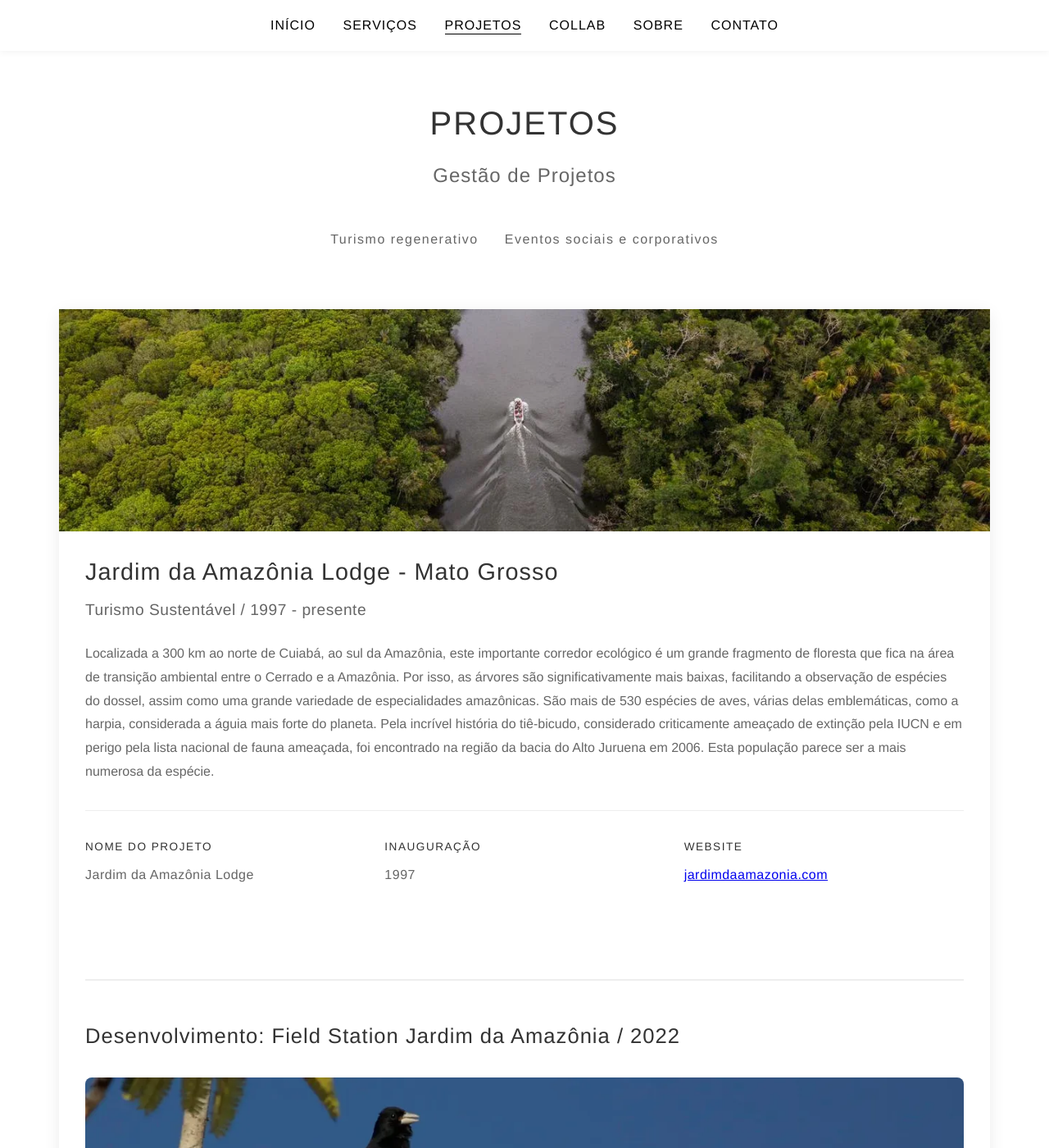
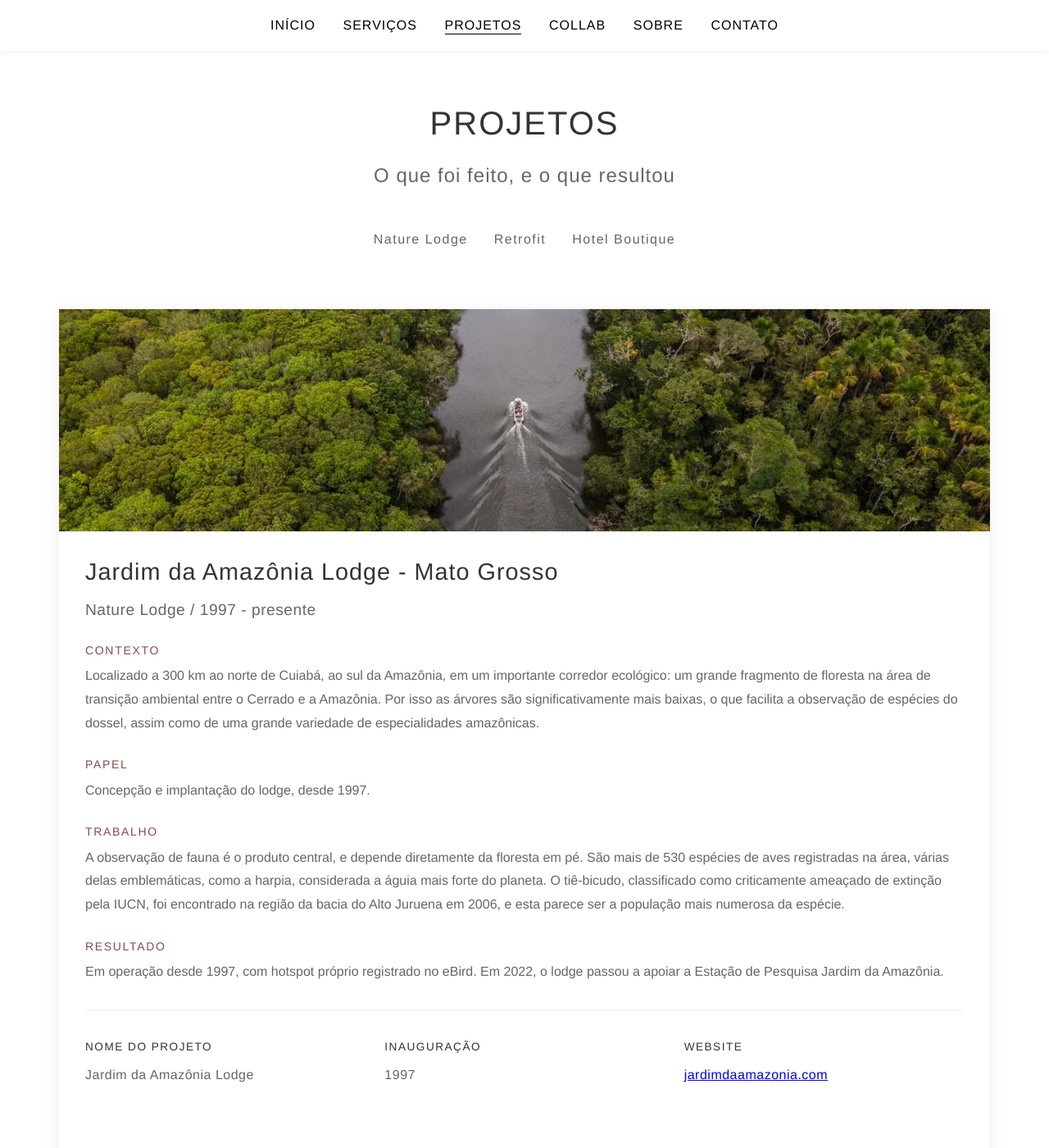
Before and after one commit to jpzank/raquel_zanchet.website, a Jekyll site: the page built from pages/projetos/index.html, in a window 1280 px wide and 1400 px high. Shown: the whole window at 82% size. Built offline with Jekyll 4.4.1, drawn with Linux system fonts in a browser that asks for light colours; some of the changed text lies outside the part shown.

Commit message:
Turn Projetos into cases and correct the Zank opening year
The page described the place, not the work. It now uses four fixed parts in
the same order, so the projects can be compared: contexto, papel, trabalho,
resultado.

Papel is the part that was missing from the whole site, and it needed
Raquel. For Jardim da Amazônia she confirmed conception and implementation
of the lodge, from 1997. For Zank the site already carried it in a field:
cofounder.

The Zank text also credits the two people the details block credits and the
prose did not: architecture by Marlem Vilela, interior design by Judith
Pottecher. An earlier draft of mine said Raquel led the interiors, which
would have taken credit from someone else. The details block was right and
the draft was wrong.

Opening year corrected to 2007, confirmed by Raquel. The page contradicted
itself: the details field said 2007 and the prose said 2008. Sobre repeated
the 2008 and is fixed too.

Also on this page: the header no longer says "Gestão de Projetos", and the
categories are the property types, matching the areas Raquel defined. The
"Eventos sociais e corporativos" category is gone, since it appears nowhere
in her business document.

```diff
--- a/css/styles.css
+++ b/css/styles.css
@@ -603,6 +603,41 @@ main {
 }
 
 /* --------------------------------------------------------------------------
+   Formato de caso, na página de projetos
+   -------------------------------------------------------------------------- */
+
+/* Contexto, papel, trabalho e resultado, sempre nesta ordem, para que os
+   projetos possam ser comparados entre si. Os rótulos usam o mesmo desenho
+   dos subgrupos da página de serviços. */
+.caso {
+    margin: 1.5rem 0 2rem;
+}
+
+.caso .caso-rotulo {
+    font-size: var(--font-size-sm);
+    font-weight: var(--font-weight-medium);
+    letter-spacing: 0.12em;
+    text-transform: uppercase;
+    color: var(--marca);
+    margin: 1.6rem 0 0.4rem;
+}
+
+.caso .caso-rotulo:first-child {
+    margin-top: 0;
+}
+
+.caso p {
+    margin-bottom: 0;
+}
+
+.mention-papel {
+    font-size: var(--font-size-sm);
+    letter-spacing: 0.04em;
+    color: var(--marca);
+    margin-bottom: 0.6rem;
+}
+
+/* --------------------------------------------------------------------------
    Bloco de texto corrido, usado em serviços e sobre
    -------------------------------------------------------------------------- */
 
--- a/pages/projetos/index.html
+++ b/pages/projetos/index.html
@@ -1,19 +1,20 @@
 ---
 layout: default
-title: "Projetos - Raquel Zanchet"
+title: "Projetos - Raquel Zanchet Hospitality"
 nav: "projetos"
 jsonld: "projetos"
 main_class: "projects-container"
-description: "Conheça os projetos de Raquel Zanchet em turismo sustentável, conservação da biodiversidade, retrofit e gestão de iniciativas com propósito ambiental."
-og_description: "Jardim da Amazônia Lodge, Zank Hotel Boutique e outros projetos de turismo sustentável, conservação da biodiversidade e retrofit."
+description: "Jardim da Amazônia Lodge e Zank Hotel Boutique: concepção, implantação e retrofit de produto hoteleiro, com o papel de Raquel Zanchet e o resultado de cada projeto."
+og_description: "Jardim da Amazônia Lodge, em operação desde 1997, e Zank Hotel Boutique, citado no New York Times e premiado pela Casa Claudia."
 ---
 
 <header class="page-header">
     <h1>PROJETOS</h1>
-    <h2>Gestão de Projetos</h2>
+    <h2>O que foi feito, e o que resultou</h2>
     <ul class="categories">
-        <li>Turismo regenerativo</li>
-        <li>Eventos sociais e corporativos</li>
+        <li>Nature Lodge</li>
+        <li>Retrofit</li>
+        <li>Hotel Boutique</li>
     </ul>
 </header>
 
@@ -25,8 +26,22 @@ og_description: "Jardim da Amazônia Lodge, Zank Hotel Boutique e outros projeto
         </picture>
         <div class="project-content">
             <h3>Jardim da Amazônia Lodge - Mato Grosso</h3>
-            <h4>Turismo Sustentável / 1997 - presente</h4>
-            <p>Localizada a 300 km ao norte de Cuiabá, ao sul da Amazônia, este importante corredor ecológico é um grande fragmento de floresta que fica na área de transição ambiental entre o Cerrado e a Amazônia. Por isso, as árvores são significativamente mais baixas, facilitando a observação de espécies do dossel, assim como uma grande variedade de especialidades amazônicas. São mais de 530 espécies de aves, várias delas emblemáticas, como a harpia, considerada a águia mais forte do planeta. Pela incrível história do tiê-bicudo, considerado criticamente ameaçado de extinção pela IUCN e em perigo pela lista nacional de fauna ameaçada, foi encontrado na região da bacia do Alto Juruena em 2006. Esta população parece ser a mais numerosa da espécie.</p>
+            <h4>Nature Lodge / 1997 - presente</h4>
+
+            <div class="caso">
+                <h4 class="caso-rotulo">Contexto</h4>
+                <p>Localizado a 300 km ao norte de Cuiabá, ao sul da Amazônia, em um importante corredor ecológico: um grande fragmento de floresta na área de transição ambiental entre o Cerrado e a Amazônia. Por isso as árvores são significativamente mais baixas, o que facilita a observação de espécies do dossel, assim como de uma grande variedade de especialidades amazônicas.</p>
+
+                <h4 class="caso-rotulo">Papel</h4>
+                <p>Concepção e implantação do lodge, desde 1997.</p>
+
+                <h4 class="caso-rotulo">Trabalho</h4>
+                <p>A observação de fauna é o produto central, e depende diretamente da floresta em pé. São mais de 530 espécies de aves registradas na área, várias delas emblemáticas, como a harpia, considerada a águia mais forte do planeta. O tiê-bicudo, classificado como criticamente ameaçado de extinção pela IUCN, foi encontrado na região da bacia do Alto Juruena em 2006, e esta parece ser a população mais numerosa da espécie.</p>
+
+                <h4 class="caso-rotulo">Resultado</h4>
+                <p>Em operação desde 1997, com hotspot próprio registrado no eBird. Em 2022, o lodge passou a apoiar a Estação de Pesquisa Jardim da Amazônia.</p>
+            </div>
+
             <div class="project-details">
                 <p data-label="Nome do Projeto">Jardim da Amazônia Lodge</p>
                 <p data-label="Inauguração">1997</p>
@@ -49,6 +64,7 @@ og_description: "Jardim da Amazônia Lodge, Zank Hotel Boutique e outros projeto
             </div>
         </div>
     </article>
+
     <article class="project-card">
         <picture>
             <source type="image/webp" sizes="(max-width: 768px) 100vw, 1136px" srcset="/images/zank-hotel-640.webp 640w, /images/zank-hotel-960.webp 960w, /images/zank-hotel-1280.webp 1280w">
@@ -56,15 +72,27 @@ og_description: "Jardim da Amazônia Lodge, Zank Hotel Boutique e outros projeto
         </picture>
         <div class="project-content">
             <h3>Zank Hotel Boutique - Salvador, Bahia</h3>
-            <h4>Retrofit / 2007 - 2015</h4>
-            <p>O Zank Hotel Boutique é um empreendimento localizado no bairro Rio Vermelho, em Salvador, Bahia. Inaugurado em 2008 com a proposta de oferecer uma experiência exclusiva, o projeto une arquitetura histórica e design contemporâneo.</p>
-            <p>O hotel ocupa um casarão restaurado do início do século XX e conta com poucos quartos, prezando por um atendimento personalizado. Desde sua abertura, o Zank se destaca pelo seu conceito sofisticado, com decoração refinada e uma forte identidade brasileira, além de oferecer serviços diferenciados, como café da manhã preparado na hora e uma experiência intimista voltada para hóspedes exigentes.</p>
+            <h4>Retrofit e hotel boutique / 2007 - 2015</h4>
+
+            <div class="caso">
+                <h4 class="caso-rotulo">Contexto</h4>
+                <p>Um casarão do início do século XX no bairro Rio Vermelho, em Salvador, a ser transformado em hotel boutique sem perder a arquitetura histórica.</p>
+
+                <h4 class="caso-rotulo">Papel</h4>
+                <p>Cofundadora do empreendimento.</p>
+
+                <h4 class="caso-rotulo">Trabalho</h4>
+                <p>Retrofit do casarão em um hotel de 20 unidades habitacionais, com arquitetura minimalista de Marlem Vilela e design de interiores de Judith Pottecher. Poucos quartos, para sustentar atendimento personalizado, com decoração refinada e forte identidade brasileira. Serviços diferenciados, como café da manhã preparado na hora, compõem uma experiência intimista voltada a hóspedes exigentes.</p>
+
+                <h4 class="caso-rotulo">Resultado</h4>
+                <p>Inaugurado em 2007. Citado no <em>New York Times</em> em 2010 e vencedor do Prêmio Design de Interiores na categoria Hotéis, da revista <em>Casa Claudia</em>, em 2011.</p>
+            </div>
+
             <div class="quotes">
                 <p>"O projeto proposto tenta melhorar a relação dos edifícios com a cidade; a forte presença da natureza e sua inserção na paisagem urbana foram elementos indispensáveis para redefinir uma relação com seu entorno.</p>
                 <p>O edifício dialoga com seu contexto de forma limpa e clara, em um diálogo rico quando se trata da relação interior/exterior como extensão da paisagem natural."</p>
                 <p class="author">Arquiteto: Marlem Vilela</p>
             </div>
-
 
             <div class="clipping-section">
                 <div class="section-header">
@@ -92,7 +120,7 @@ og_description: "Jardim da Amazônia Lodge, Zank Hotel Boutique e outros projeto
                 </div>
 
                 <div class="clipping-intro">
-                    <p>Outros projetos importantes marcaram minha trajetória em conservação, como o Zank Hotel em Salvador, que destaca a brasilidade e a preservação do patrimônio histórico.</p>
+                    <p>O Zank destaca a brasilidade e a preservação do patrimônio histórico.</p>
 
                     <blockquote>
                         "Este projeto foi citado no <em>New York Times</em> em 2010 e recebeu o Prêmio Design de Interiores na categoria Hotéis pela revista <em>Casa Claudia</em> em 2011."
@@ -123,12 +151,14 @@ og_description: "Jardim da Amazônia Lodge, Zank Hotel Boutique e outros projeto
         <div class="mentions-grid">
             <div class="mention-item">
                 <h3>3 Ecossistemas: Pantanal, Amazônia e Cerrado</h3>
-                <p>Participação na implantação do roteiro "Mato Grosso - 3 Ecossistemas" em 1999, em colaboração com André von Thurnoy da Pantanal Explorer. Um programa pioneiro que conecta os três principais biomas do estado: as planícies alagadas do Pantanal, a planície do Cerrado e a majestosa Floresta Amazônica.</p>
+                <p class="mention-papel">Participação na implantação do roteiro, 1999</p>
+                <p>O roteiro "Mato Grosso, 3 Ecossistemas" foi implantado em colaboração com André von Thurnoy, da Pantanal Explorer. Um programa pioneiro que conecta os três principais biomas do estado: as planícies alagadas do Pantanal, a planície do Cerrado e a majestosa Floresta Amazônica.</p>
             </div>
 
             <div class="mention-item">
                 <h3>Casa de Campo - Nobres, MT</h3>
-                <p>Projeto de bioconstrução em parceria com Phillipe Sancho, utilizando técnicas sustentáveis e materiais locais. A proposta incluiu a extensão de quartos com varandas individuais, incorporando a terra como elemento principal para manter a identidade do campo e proporcionar conforto térmico natural.</p>
+                <p class="mention-papel">Projeto em parceria com Phillipe Sancho</p>
+                <p>Bioconstrução com técnicas sustentáveis e materiais locais. A proposta incluiu a extensão de quartos com varandas individuais, incorporando a terra como elemento principal para manter a identidade do campo e proporcionar conforto térmico natural.</p>
             </div>
         </div>
     </div>
--- a/pages/sobre/index.html
+++ b/pages/sobre/index.html
@@ -31,7 +31,7 @@ og_description: "Quase trinta anos desenvolvendo produto hoteleiro, entre a Amaz
         <span class="lt-ano">1997</span>
         <div class="lt-corpo">
             <h4>Jardim da Amazônia Lodge</h4>
-            <p>Lodge no sul da Amazônia, em São José do Rio Claro, Mato Grosso, em operação desde então. Mais de 530 espécies de aves registradas na área.</p>
+            <p>Concepção e implantação do lodge, no sul da Amazônia, em São José do Rio Claro, Mato Grosso. Em operação desde então, com mais de 530 espécies de aves registradas na área.</p>
         </div>
     </li>
     <li>
@@ -45,7 +45,7 @@ og_description: "Quase trinta anos desenvolvendo produto hoteleiro, entre a Amaz
         <span class="lt-ano">2007</span>
         <div class="lt-corpo">
             <h4>Zank Hotel Boutique, Salvador</h4>
-            <p>Cofundadora do retrofit de um casarão do início do século XX no Rio Vermelho, em hotel boutique de 20 unidades habitacionais, aberto em 2008. Arquitetura de Marlem Vilela.</p>
+            <p>Cofundadora do empreendimento: retrofit de um casarão do início do século XX no Rio Vermelho em hotel boutique de 20 unidades habitacionais, inaugurado em 2007. Arquitetura de Marlem Vilela, design de interiores de Judith Pottecher.</p>
         </div>
     </li>
     <li>
```
Also changed, not shown: other parts of pages/projetos/index.html (+1 -1 lines).
